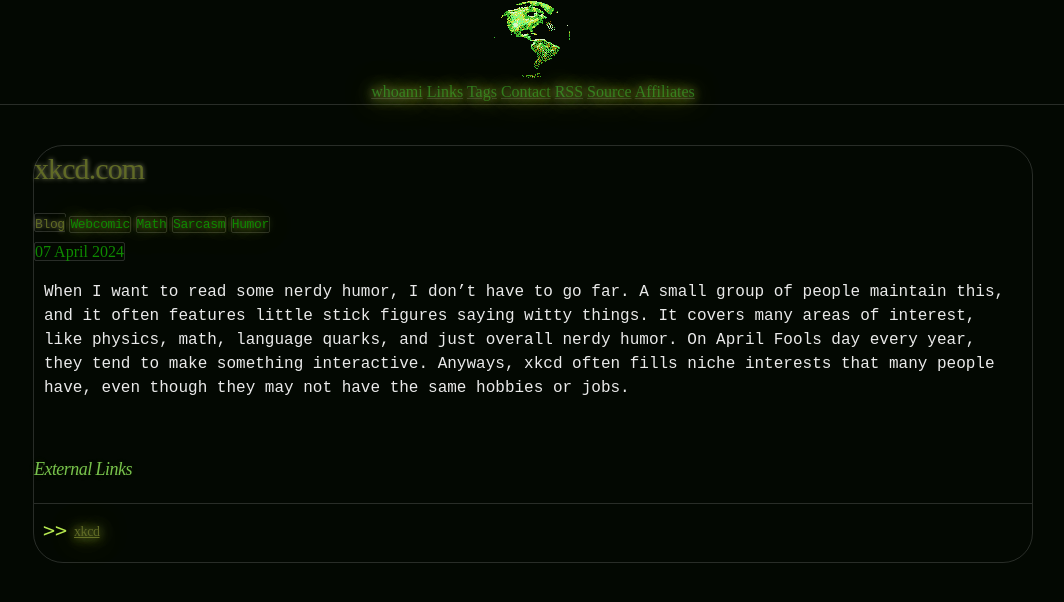
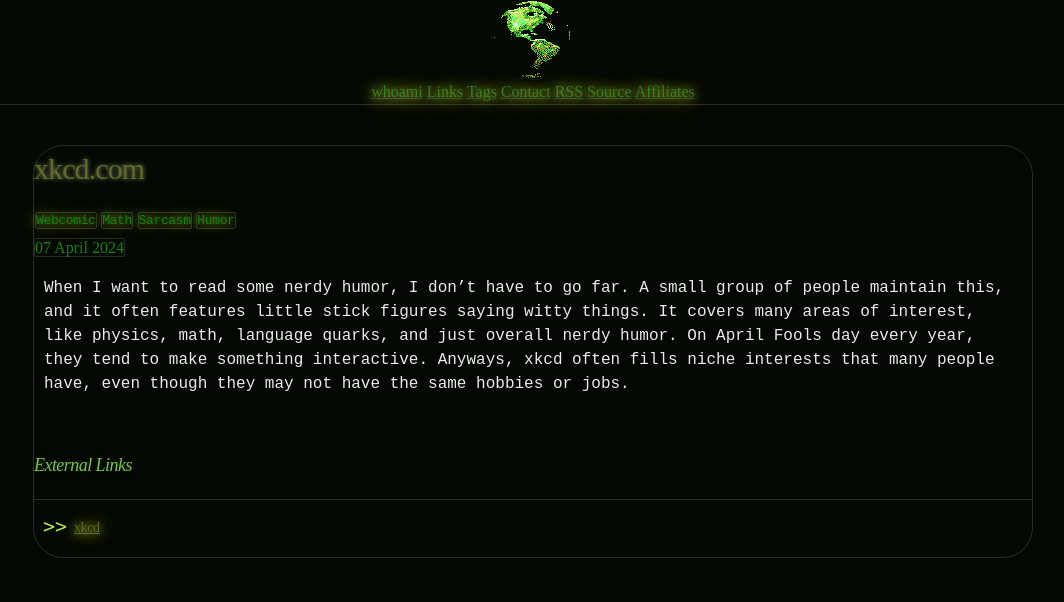
Before and after one commit to CamoCatX/camocatx.github.io, a Jekyll site: the page built from blog/_posts/2024-04-07-xkcd.md, in a window 1280 px wide. Shown: the top 602 px of the page, without its empty margins (107-1171 px from the left). Built offline with Jekyll 4.4.1, drawn with Linux system fonts in a browser that asks for light colours.

Commit message:
Update post.html

```diff
--- a/_layouts/post.html
+++ b/_layouts/post.html
@@ -4,9 +4,6 @@ layout: default
 <article>
   <h1>{{ page.title }}</h1>
     <div class="postitem">
-    {% for cat in page.categories %}
-      <a href="/{{ cat | xml_escape | downcase }}/" class="no-decoration"><code class="language-plaintext highlighter-rouge">{{ cat | xml_escape }}</code></a>
-    {% endfor %}
     {% for tag in page.tags %}
       <code class="posttag"><a href="/tags/#{{ tag | replace: " " , "-" | downcase }}" class="no-decoration">{{ tag | xml_escape }}</a></code>
     {% endfor %}
```
